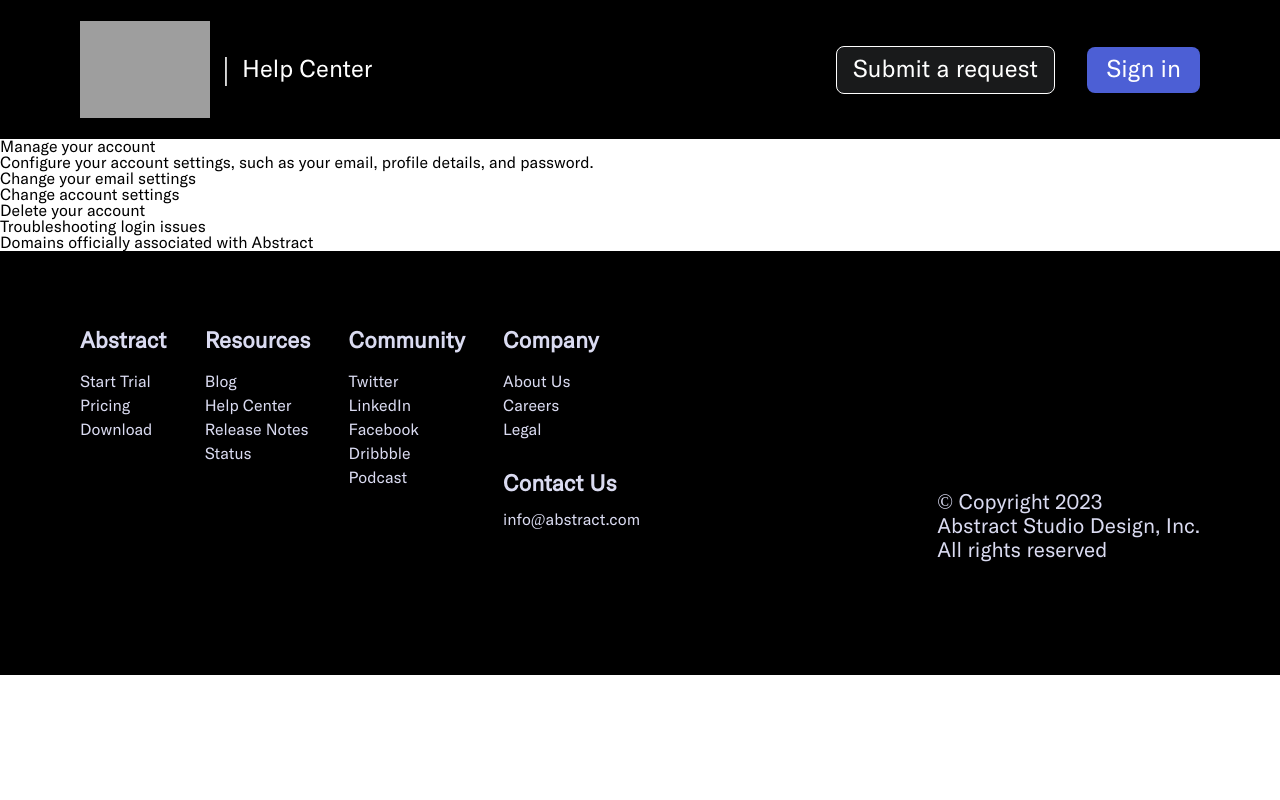
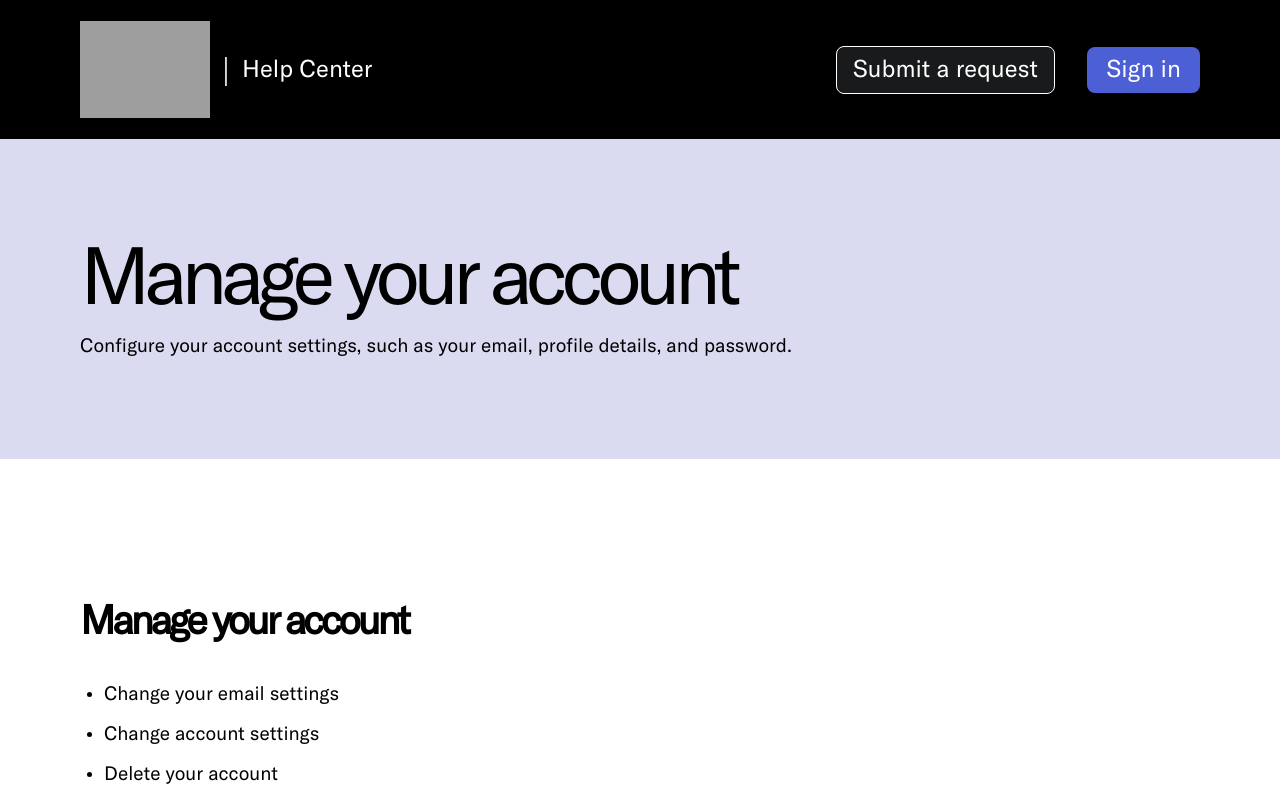
Before and after one commit to beatrizang/abstract, an Angular app: page /manage-account in a window 1280 px wide. Shown: the top 800 px of the page. Built offline with nearby package versions, Linux system fonts and the light colour scheme; grey boxes are pictures that could not be loaded.

Commit message:
Se agregan estilos desktop al componente manage account

```diff
--- a/src/app/manage-account/manage-account.component.css
+++ b/src/app/manage-account/manage-account.component.css
@@ -0,0 +1,45 @@
+.top{
+    background: var(--purple);
+    display: flex;
+    flex-direction: column;
+    height: 40vh;
+    justify-content: center;
+    padding-left: 5rem;
+}
+
+.top__title{
+    font-size: 5rem;
+    margin-bottom: 1rem;
+    letter-spacing: -0.4rem;
+}
+
+.top__desc{
+    font-size: 1.2rem;
+}
+
+.list{
+    background: white;
+    height: 70vh;
+    display: flex;
+    flex-direction: column;
+    justify-content: center;
+    padding-left: 5rem;
+}
+
+.list__title{
+    font-size: 2.5rem;
+    font-weight: 600;
+    letter-spacing: -0.2rem;
+    margin-bottom: 2rem
+}
+
+.list__nav{
+    font-size: 1.2rem;
+    list-style-type: disc;
+    line-height: 2.5rem;
+    padding-left: 1.5rem;
+}
+
+.list__item:hover{
+    text-decoration: underline;
+}
--- a/src/app/manage-account/manage-account.component.html
+++ b/src/app/manage-account/manage-account.component.html
@@ -1,17 +1,19 @@
 <app-navbar></app-navbar>
 
-<section>
-    <h1>Manage your account</h1>
-    <p>Configure your account settings, such as your email, profile details, and password.
+<section class="top">
+    <h1 class="top__title">Manage your account</h1>
+    <p class="top__desc">
+        Configure your account settings, such as your email, profile details, and password.
     </p>
 </section>
-<section>
-    <ul>
-        <li><a href="">Change your email settings</a></li>
-        <li><a href="">Change account settings</a></li>
-        <li><a href="">Delete your account</a></li>
-        <li><a href="">Troubleshooting login issues</a></li>
-        <li><a href="">Domains officially associated with Abstract</a></li>
+<section class="list">
+    <h2 class="list__title">Manage your account</h2>
+    <ul class="list__nav">
+        <li class="list__item"><a href="">Change your email settings</a></li>
+        <li class="list__item"><a href="">Change account settings</a></li>
+        <li class="list__item"><a href="">Delete your account</a></li>
+        <li class="list__item"><a href="">Troubleshooting login issues</a></li>
+        <li class="list__item"><a href="">Domains officially associated with Abstract</a></li>
     </ul>
 </section>
 
```
